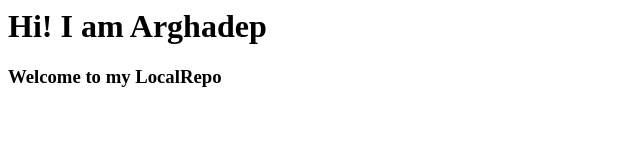
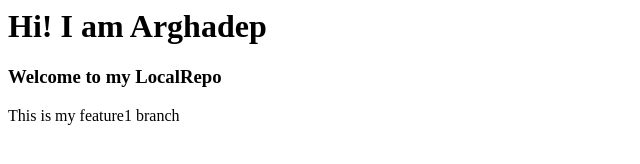
Before and after one commit to Arghadeep-saha/LocalRepository, a plain HTML site: page index.html in a window 1280 px wide. Shown: the whole page, without its empty margins (0-640 px from the left). Drawn offline with Linux system fonts and the light colour scheme.

Commit message:
Added feature1 branch

```diff
--- a/index.html
+++ b/index.html
@@ -1,2 +1,3 @@
 <h1>Hi! I am Arghadep</h1>
 <h3> Welcome to my LocalRepo</h3>
+<P> This is my feature1 branch<p>
```
